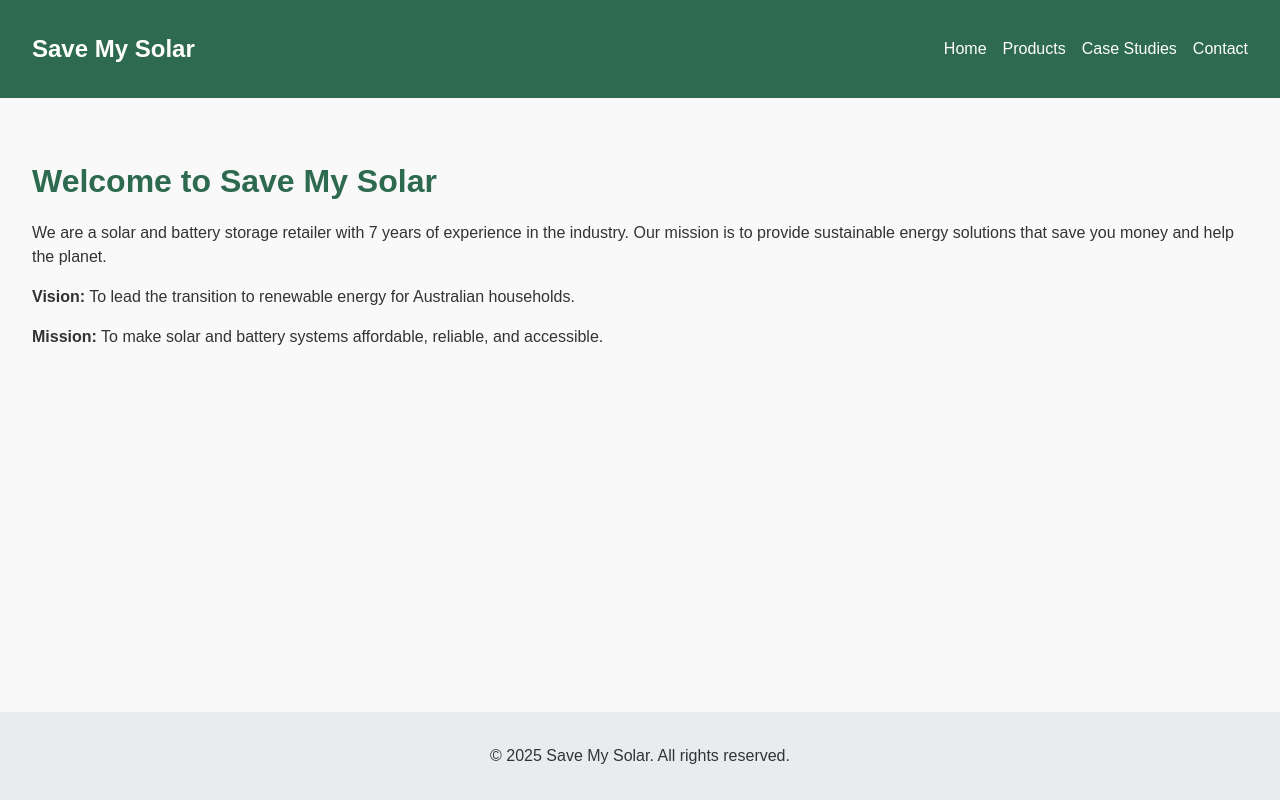
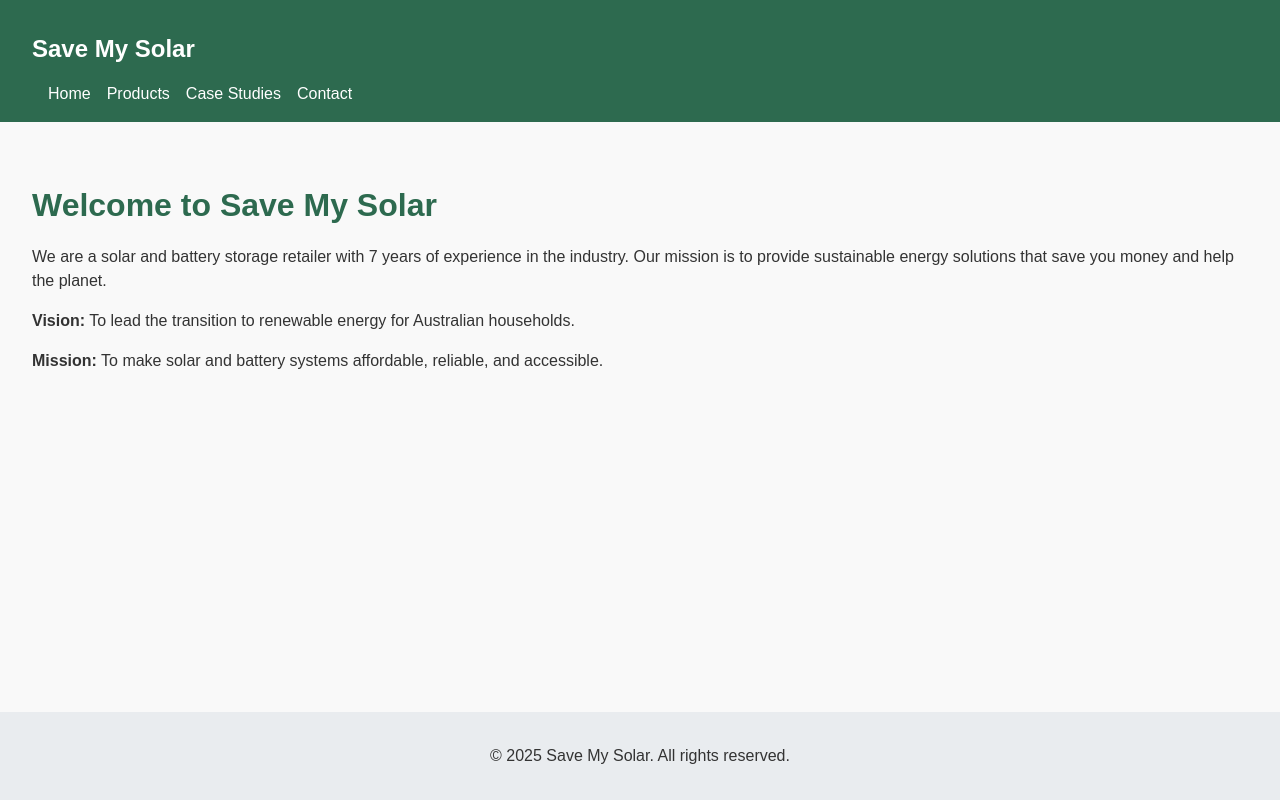
Before and after one commit to semyashok-debug/save-my-solar, a React (Vite) app: page / in a window 1280 px wide. Built offline with nearby package versions, Linux system fonts and the light colour scheme.

Commit message:
Update App.css

```diff
--- a/src/App.css
+++ b/src/App.css
@@ -14,6 +14,7 @@ body {
 }
 
 .navbar {
+  width: 100%
   display: flex;
   justify-content: space-between;
   align-items: center;
```
